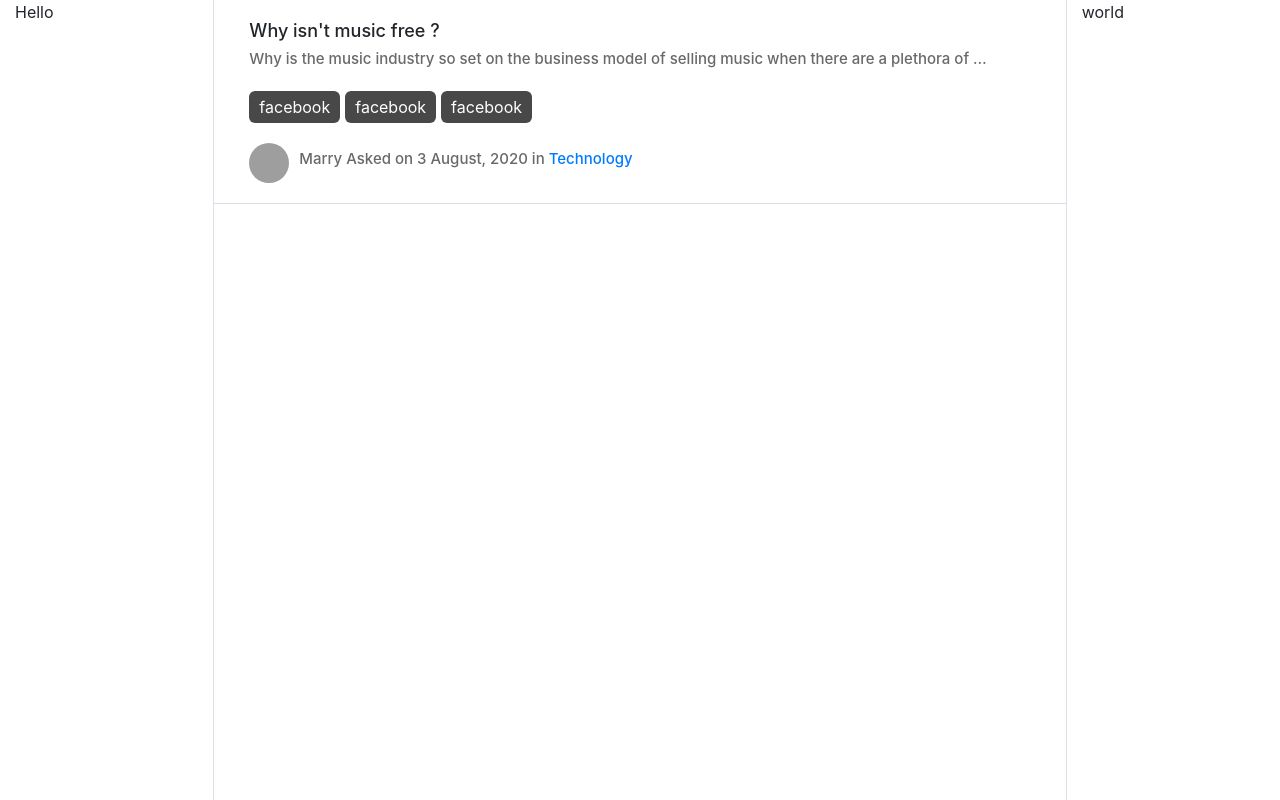
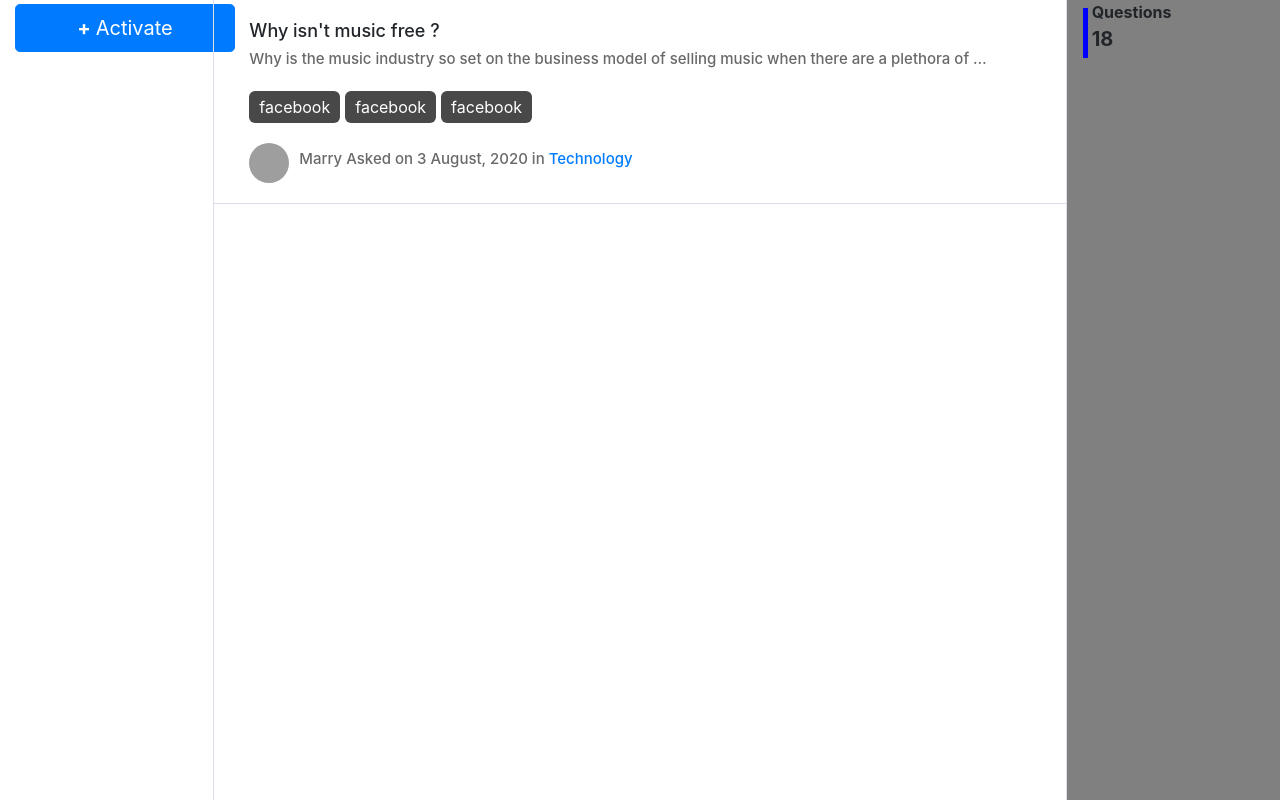
Before and after one commit to kartik27b/ThinkAndGrow, a plain HTML site: page index.html in a window 1280 px wide. Drawn offline with nearby package versions, Linux system fonts and the light colour scheme; grey boxes are pictures that could not be loaded.

Commit message:
added sidebars

```diff
--- a/index.html
+++ b/index.html
@@ -1,6 +1,7 @@
 <html>
 
 <head>
+    <title>ThinkAndGrow</title>
     <!-- CSS only -->
     <link rel="stylesheet" href="https://stackpath.bootstrapcdn.com/bootstrap/4.5.0/css/bootstrap.min.css" integrity="sha384-9aIt2nRpC12Uk9gS9baDl411NQApFmC26EwAOH8WgZl5MYYxFfc+NcPb1dKGj7Sk" crossorigin="anonymous">
 
@@ -56,7 +57,7 @@
             font-size: 15px;
         }
 
-        .tags{
+        .tags {
             display: flex;
             margin-top: 15px;
         }
@@ -84,11 +85,30 @@
             margin-right: 10px;
         }
 
-        .person_detail{
+        .person_detail {
             display: flex;
             flex-direction: row;
             align-items: center;
             margin-top: 20px;
+        }
+
+        .custom {
+            width: 220px;
+        }
+
+        .ryt {
+            background-color: gray;
+            height: full;
+        }
+
+        .sidetop {
+            background-color: blue;
+            height: 50px;
+            width: 5px;
+        }
+
+        .txt {
+            font-size: 20px;
         }
     </style>
 </head>
@@ -100,7 +120,7 @@
         <div class="row">
             <div class="col-2 full">
                 <!--                left sidebar-->
-                Hello
+                <button type="button" class="btn btn-primary btn-lg custom px-2 mt-1"><strong>+ </strong>Activate</button>
             </div>
 
             <div class="col full main">
@@ -135,7 +155,7 @@
                                 Marry Asked on 3 August, 2020 in <span><a href="#">Technology</a></span>
                             </h1>
 
-<!--                            badge-->
+                            <!--                            badge-->
 
                         </div>
                     </div>
@@ -146,12 +166,22 @@
 
 
             </div>
-            <div class="col-2 full">
+            <div class="col-2 full ryt">
                 <!--                right sidebar-->
-                world
+                <div class="row">
+                    <div class="sidetop ml-3 mt-2"></div>
+                    <section>
+                        <div class="px-1"> <b>Questions</b></div>
+                        <div class="px-1 txt"> <b>18</b></div>
+                    </section>
+
+
+                </div>
             </div>
 
         </div>
     </div>
 
-</body></html>
+</body>
+
+</html>
```
